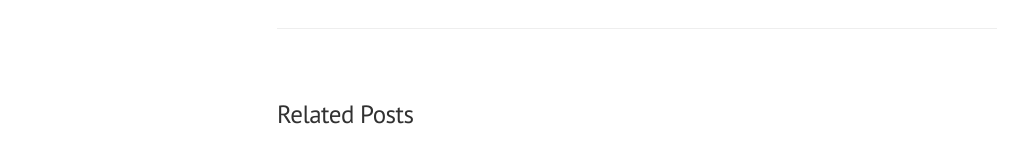
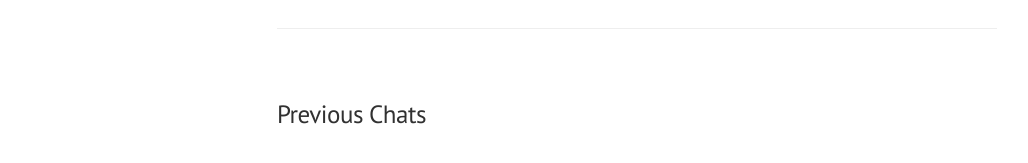
Before and after one commit to svdbusse/SemiAnnualChat, a Jekyll site: the page built from _posts/2019/June/2019-06-03-OrgUnitPath-G.-Suite-Azure-AD-Provisioning.md, in a window 1280 px wide and 900 px high, scrolled down 7804 px. Shown: the part 710-873 px from the top of the window, without its empty margins (3-1031 px from the left). Built offline with Jekyll 4.4.1, drawn with Linux system fonts in a browser that asks for light colours; nearby versions of some CDN libraries; comment, search, counter and statistics services are not loaded.

Commit message:
Add win32 banner, change related posts wording

```diff
--- a/_layouts/post.html
+++ b/_layouts/post.html
@@ -13,13 +13,13 @@
 <br>
 
 <div class="related">
-  <h3>Related Posts</h2>
+  <h3>Previous Chats</h2>
     <ul class="related-posts">
       {% for post in site.related_posts limit:3 %}
       <li>
         <h4>
           <a href="{{ site.baseurl }}{{ post.url }}">
-            {{ post.title }}
+            {{ post.title }}<br>
             <small>{{ post.date | date_to_string }}</small>
           </a>
         </h4>
```
Also changed, not shown: assets/UserDrivenWin32/win32banner.png (added).
